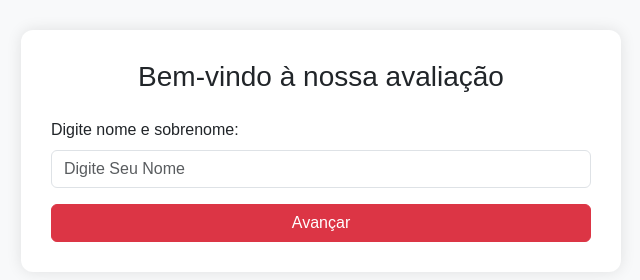
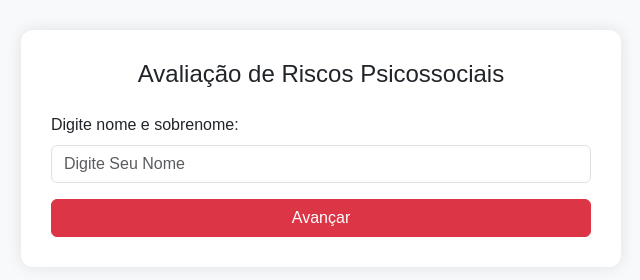
Before and after one commit to MARKONDEZ/avaliacaopsicossocial, a plain HTML site: page index.html in a window 1280 px wide. Shown: the whole page, without its empty margins (319-959 px from the left). Drawn offline with nearby package versions, Linux system fonts and the light colour scheme.

Commit message:
Update index.html

```diff
--- a/index.html
+++ b/index.html
@@ -40,7 +40,7 @@
 <body>
   <!-- Tela 1 -->
   <div class="container-box" id="tela-nome">
-    <h3 class="text-center mb-4">Bem-vindo à nossa avaliação</h3>
+    <h4 class="text-center mb-4">Avaliação de Riscos Psicossociais</h4>
     <label for="nome" class="form-label">Digite nome e sobrenome:</label>
     <input type="text" class="form-control" id="nome" placeholder="Digite seu nome" required>
     <button class="btn btn-danger w-100 mt-3" onclick="irParaLoja()">Avançar</button>
```
